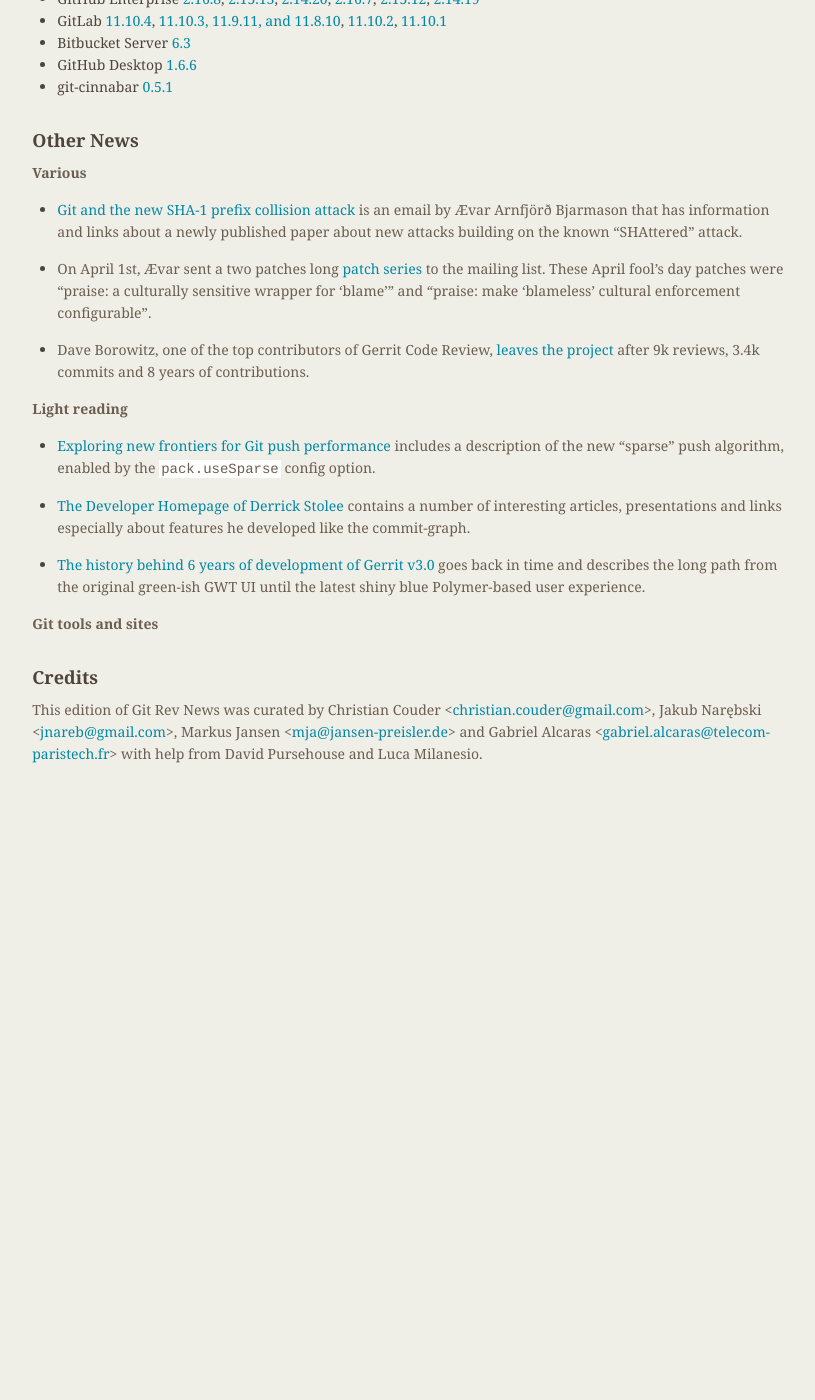
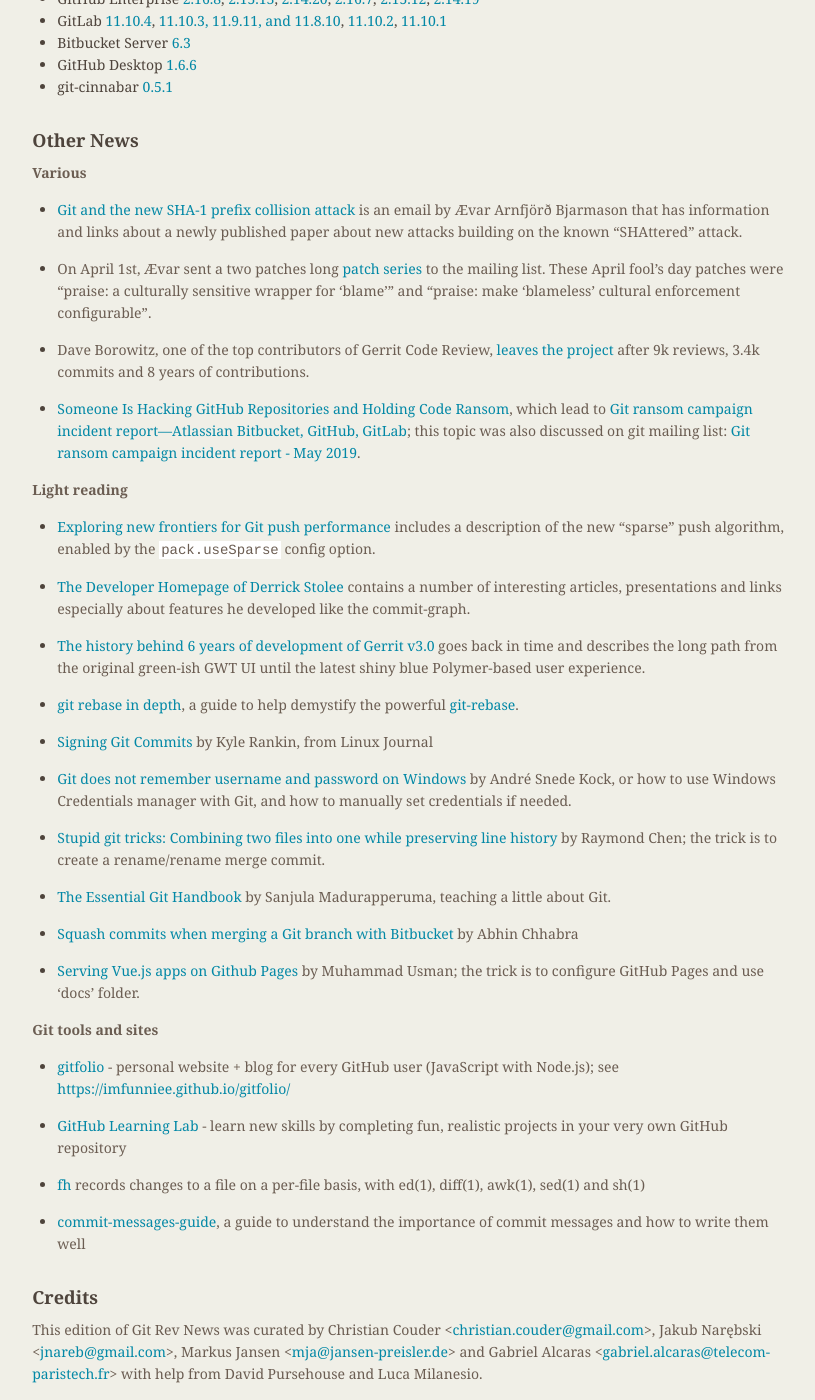
Before and after one commit to git/git.github.io, a Jekyll site: the page built from rev_news/drafts/edition-51.md, in a window 1280 px wide and 1400 px high, scrolled down 2356 px. Shown: the whole window, without its empty margins (339-1154 px from the left). Built offline with Jekyll 4.4.1, drawn with Linux system fonts in a browser that asks for light colours; before the commit the page ends 3136 px from its top, so only the background shows below that.

Commit message:
rn-51:  Add links to various articles, tools and sites

```diff
--- a/rev_news/drafts/edition-51.md
+++ b/rev_news/drafts/edition-51.md
@@ -202,6 +202,12 @@
   [leaves the project](https://groups.google.com/forum/#!topic/repo-discuss/ySP84Q0DHsw) after
   9k reviews, 3.4k commits and 8 years of contributions.
 
+* [Someone Is Hacking GitHub Repositories and Holding Code Ransom](https://www.vice.com/en_us/article/vb9v33/github-bitbucket-repositories-ransomware),
+  which lead to [Git ransom campaign incident report—Atlassian Bitbucket, GitHub, GitLab](https://github.blog/2019-05-14-git-ransom-campaign-incident-report/);
+  this topic was also discussed on git mailing list:
+	  [Git ransom campaign incident report - May 2019](https://public-inbox.org/git/20190519051604.GC19434@sigill.intra.peff.net/t/#m5a98bd982c8994b3c275b86cd46d67dbe9ee7d7e).
+
+
 __Light reading__
 
 * [Exploring new frontiers for Git push performance](https://devblogs.microsoft.com/devops/exploring-new-frontiers-for-git-push-performance/)
@@ -217,7 +223,44 @@
   green-ish GWT UI until the latest shiny blue Polymer-based user
   experience.
 
+* [git rebase in depth](https://git-rebase.io/), a guide to help
+  demystify the powerful [git-rebase](https://git-scm.com/docs/git-rebase).
+
+* [Signing Git Commits](https://www.linuxjournal.com/content/signing-git-commits)
+  by Kyle Rankin, from Linux Journal
+
+* [Git does not remember username and password on Windows](https://snede.net/git-does-not-remember-username-password/)
+  by André Snede Kock, or how to use Windows Credentials manager with Git,
+  and how to manually set credentials if needed.
+
+* [Stupid git tricks: Combining two files into one while preserving line history](https://devblogs.microsoft.com/oldnewthing/20190514-00/?p=102493)
+  by Raymond Chen; the trick is to create a rename/rename merge commit.
+
+* [The Essential Git Handbook](https://medium.freecodecamp.org/the-essential-git-handbook-a1cf77ed11b5)
+  by Sanjula Madurapperuma, teaching a little about Git.
+
+* [Squash commits when merging a Git branch with Bitbucket](https://bitbucket.org/blog/git-squash-commits-merging-bitbucket) by Abhin Chhabra
+
+* [Serving Vue.js apps on Github Pages](https://blog.usmanity.com/serving-vue-js-apps-on-github-pages/)
+  by Muhammad Usman; the trick is to configure
+  GitHub Pages and use 'docs' folder.
+
+
 __Git tools and sites__
+
+* [gitfolio](https://github.com/imfunniee/gitfolio) -
+  personal website + blog for every GitHub user (JavaScript with Node.js);
+  see <https://imfunniee.github.io/gitfolio/>
+
+* [GitHub Learning Lab](GitHub Learning Lab) - learn new skills
+  by completing fun, realistic projects in your very own GitHub
+  repository
+
+* [fh](https://github.com/xorhash/fh) records changes to a file on a per-file basis,
+  with ed(1), diff(1), awk(1), sed(1) and sh(1)
+
+* [commit-messages-guide](https://github.com/RomuloOliveira/commit-messages-guide),
+  a guide to understand the importance of commit messages and how to write them well
 
 
 ## Credits
```
